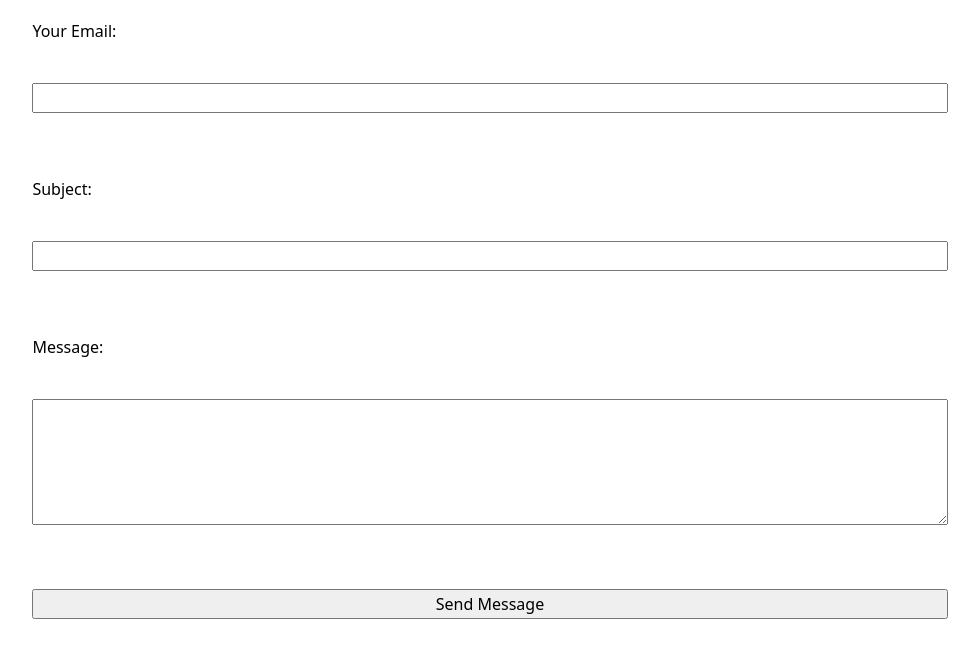
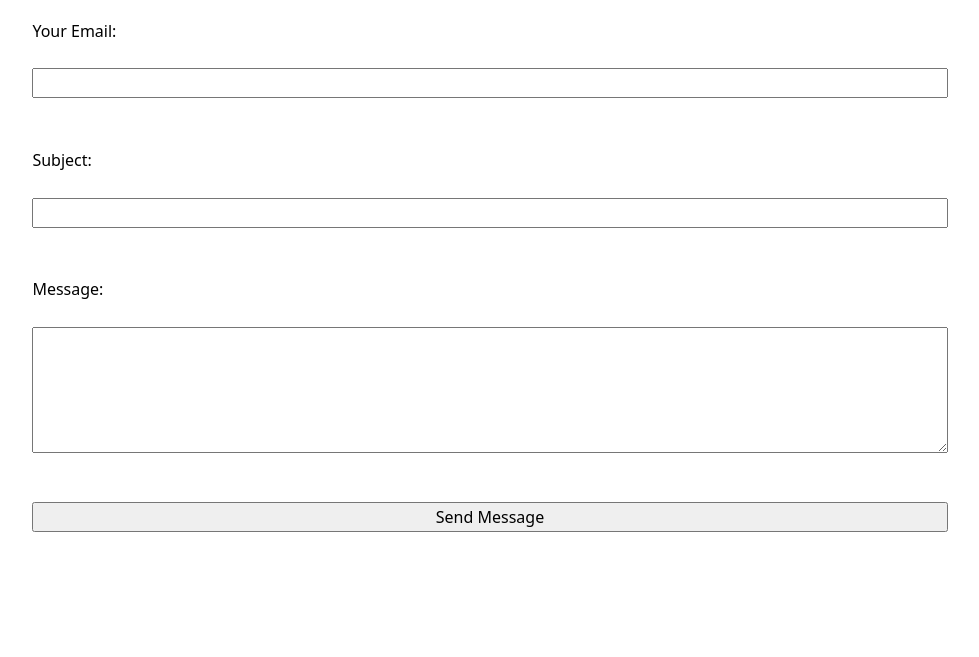
Before and after one commit to AndresRiera/portfolio, a plain HTML site: page contact:index.html in a window 1280 px wide. Shown: the part 121-778 px from the top of the page, without its empty margins (150-1129 px from the left). Drawn offline with Linux system fonts and the light colour scheme; files that its build step writes are made by us from their sources; files whose address does not match are found by name.

Commit message:
contact3

```diff
--- a/style.css
+++ b/style.css
@@ -53,5 +53,5 @@ body {
       display: block;
       width: 100%;
       box-sizing: border-box;
-      margin-block: 0.5em;
+      margin-block: 0.05em;
     }
```
